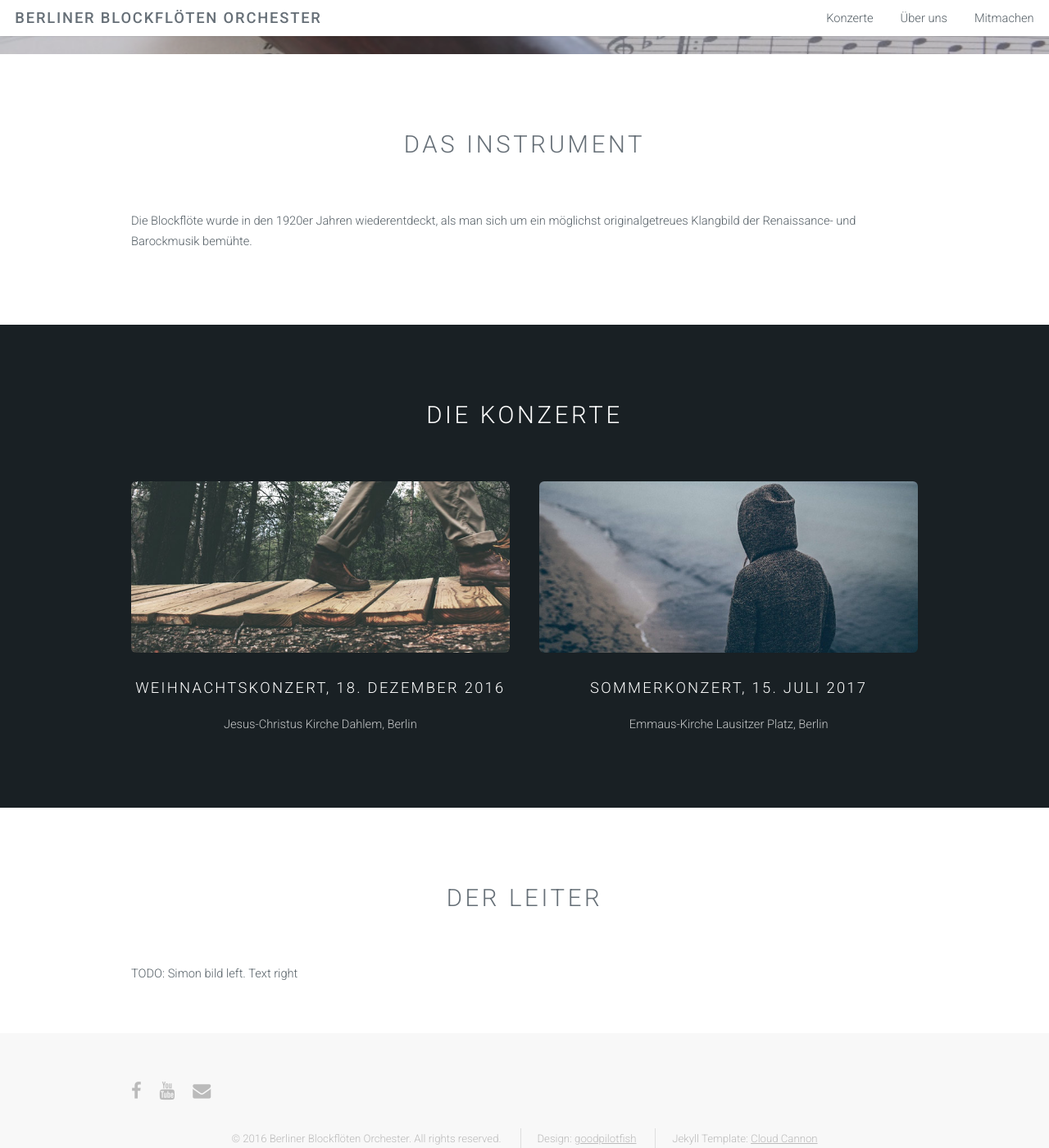
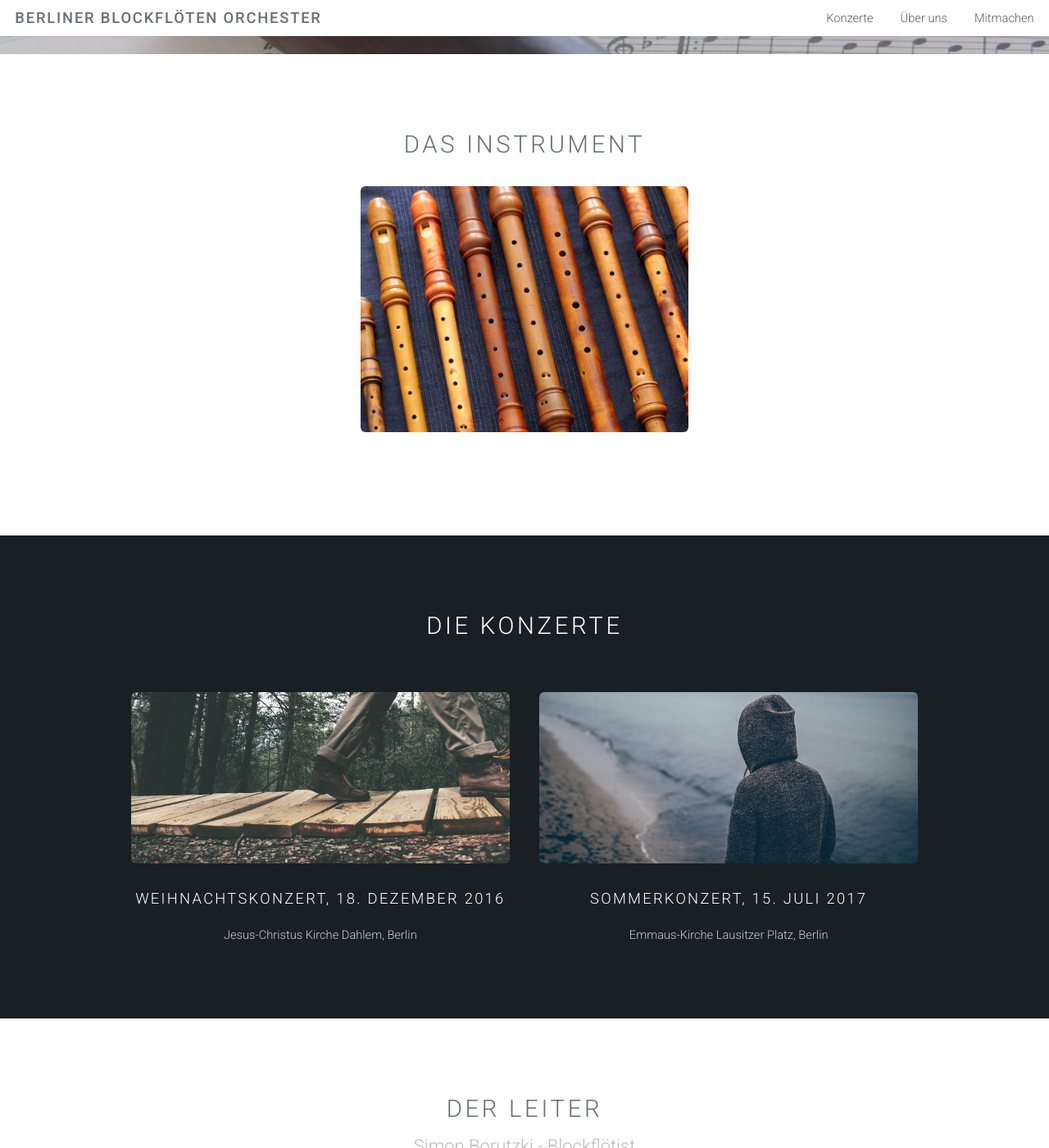
Before and after one commit to old-jekyll-templates/Ion-Jekyll-Theme, a Jekyll site: the page built from index.html, in a window 1280 px wide and 1400 px high, scrolled down 384 px. Shown: the whole window at 82% size. Built offline with Jekyll 4.4.1, drawn with Linux system fonts in a browser that asks for light colours.

Commit message:
improve index page

```diff
--- a/index.html
+++ b/index.html
@@ -5,11 +5,9 @@
 		<!-- One -->
 			<section id="one" class="wrapper style1">
 				<header class="major">
-					<h2>Das Instrument</h2>
+				  <h2>Das Instrument</h2>
+                                  <a href="https://de.wikipedia.org/wiki/Blockfl%C3%B6te" class="image"><img width="400" src="{{ site.baseurl }}/images/flutes0.jpg" alt="" /></a>
 				</header>
-				<div class="container">
-                                  <p>Die Blockflöte wurde in den 1920er Jahren wiederentdeckt, als man sich um ein möglichst originalgetreues Klangbild der Renaissance- und Barockmusik bemühte.</p>
-				</div>
 			</section>
 
 		<!-- Two -->
@@ -42,8 +40,7 @@
 <section id="two" class="wrapper style1">
   <header class="major">
     <h2>Der Leiter</h2>
-  </header>
-    <div class="container">
-      TODO: Simon bild left. Text right
-    </div>
+    <p>Simon Borutzki - Blockflötist</p>
+    <a href="http://www.simonborutzki.com/" class="image"><img width="400" src="{{ site.baseurl }}/images/leiter.jpg" alt="" /></a>
+    </header>
 </section>
```
Also changed, not shown: images/flutes0.jpg (added), images/leiter.jpg (added).
